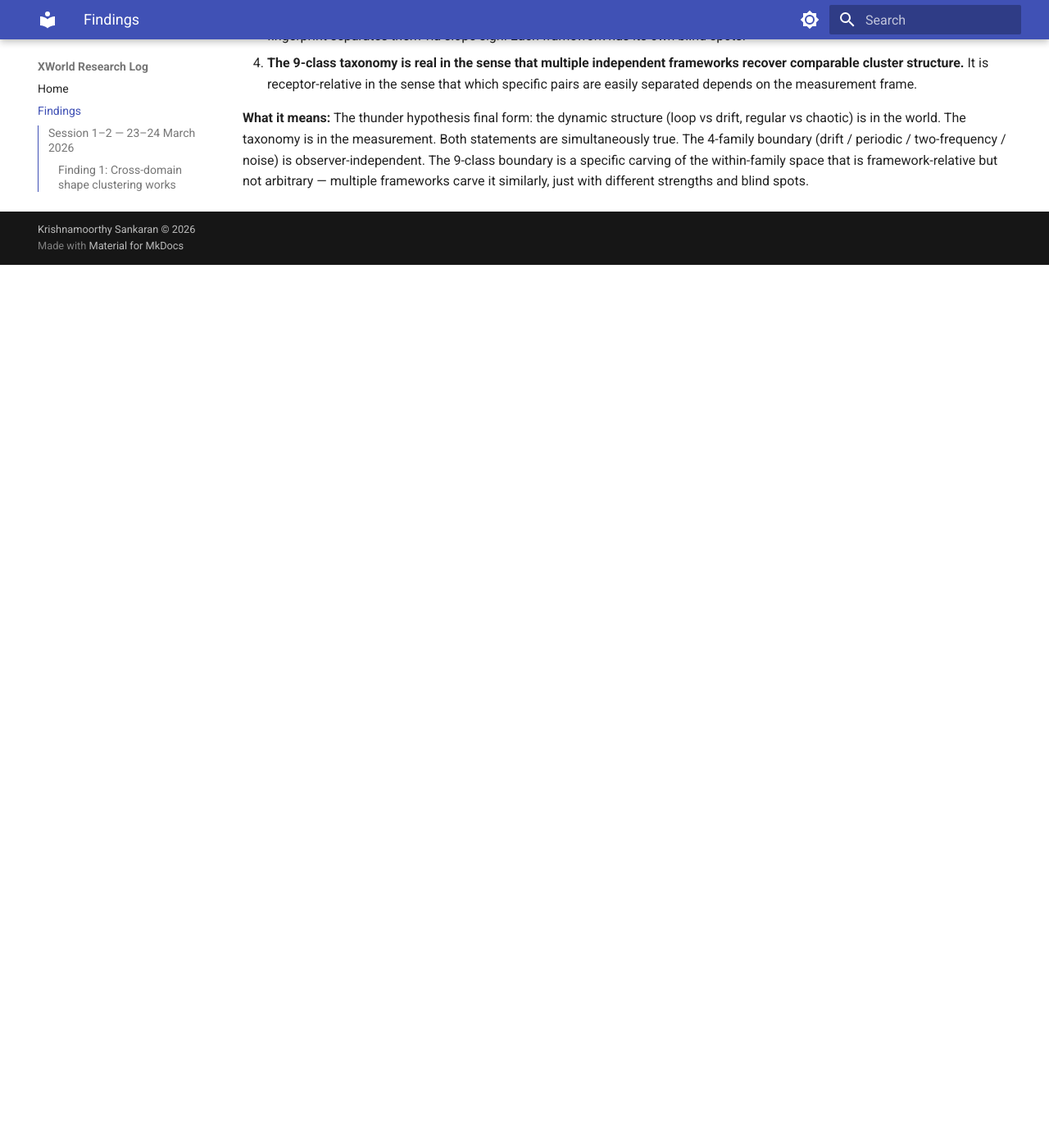
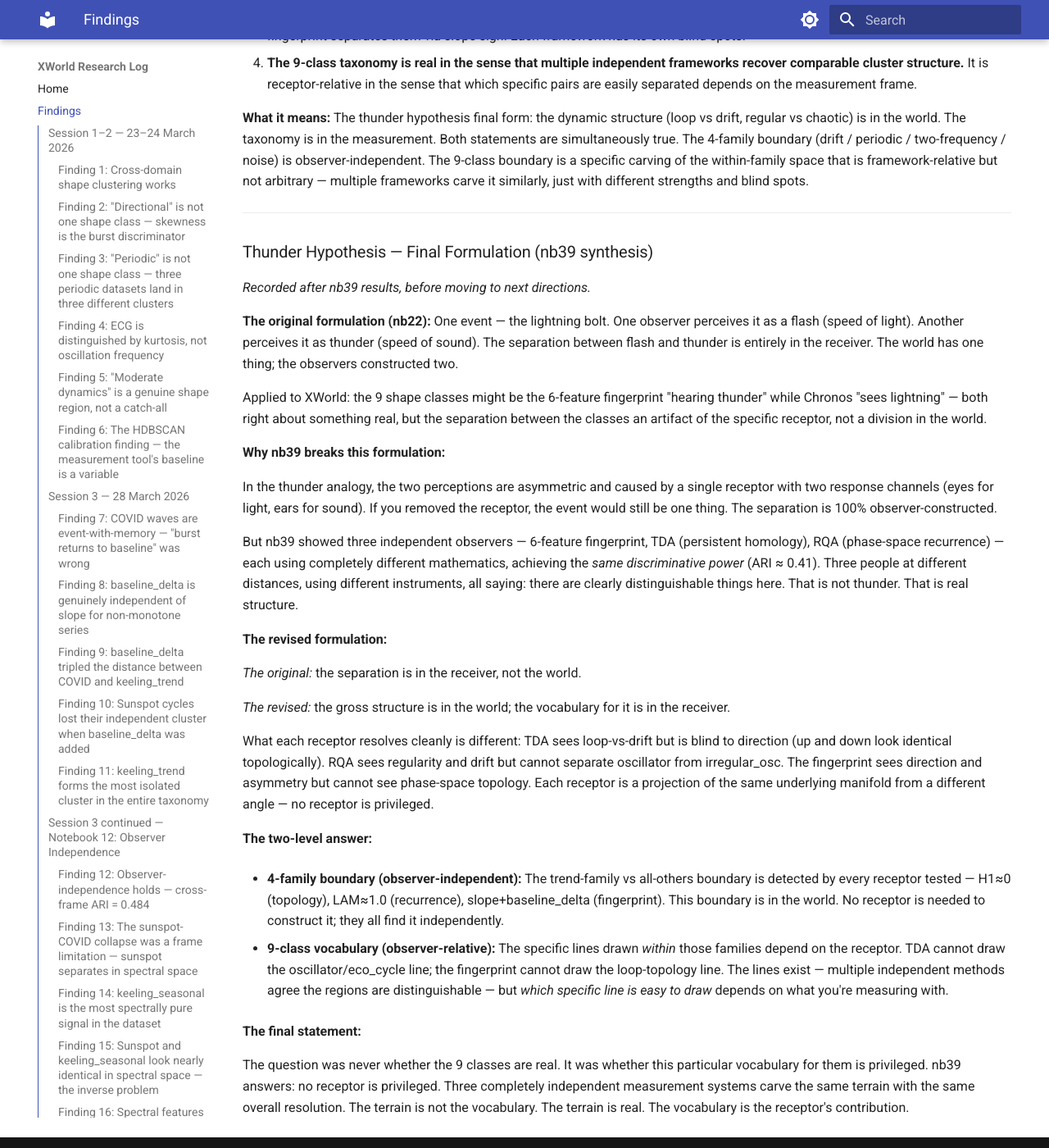
Before and after one commit to sekarkrishna/xworld, an MkDocs documentation site: the page built from notebooks/FINDINGS.md, in a window 1280 px wide and 1400 px high, scrolled down 52353 px. Shown: the whole window at 82% size. Built offline with MkDocs 1.6.1 and Material for MkDocs 9.7.7, drawn with Linux system fonts in a browser that asks for light colours; before the commit the page ends 52676 px from its top, so only the background shows below that; some of the changed text lies outside the part shown.

Commit message:
nb39 thunder hypothesis final formulation — terrain is real, vocabulary is the receptor's
After nb39 showed TDA+RQA matching fingerprint ARI (0.415 vs 0.410), the
thunder hypothesis required revision: not "separation is in the receiver" but
"gross structure is in the world, vocabulary is in the receiver." 4-family
boundary is observer-independent; 9-class carving is observer-relative.
No receptor is privileged.

Co-Authored-By: Claude Sonnet 4.6 <noreply@anthropic.com>

```diff
--- a/notebooks/FINDINGS.md
+++ b/notebooks/FINDINGS.md
@@ -1444,3 +1444,37 @@ The prediction was that the fingerprint would be privileged — that its orienta
 4. **The 9-class taxonomy is real in the sense that multiple independent frameworks recover comparable cluster structure.** It is receptor-relative in the sense that which specific pairs are easily separated depends on the measurement frame.
 
 **What it means:** The thunder hypothesis final form: the dynamic structure (loop vs drift, regular vs chaotic) is in the world. The taxonomy is in the measurement. Both statements are simultaneously true. The 4-family boundary (drift / periodic / two-frequency / noise) is observer-independent. The 9-class boundary is a specific carving of the within-family space that is framework-relative but not arbitrary — multiple frameworks carve it similarly, just with different strengths and blind spots.
+
+---
+
+### Thunder Hypothesis — Final Formulation (nb39 synthesis)
+
+*Recorded after nb39 results, before moving to next directions.*
+
+**The original formulation (nb22):** One event — the lightning bolt. One observer perceives it as a flash (speed of light). Another perceives it as thunder (speed of sound). The separation between flash and thunder is entirely in the receiver. The world has one thing; the observers constructed two.
+
+Applied to XWorld: the 9 shape classes might be the 6-feature fingerprint "hearing thunder" while Chronos "sees lightning" — both right about something real, but the separation between the classes an artifact of the specific receptor, not a division in the world.
+
+**Why nb39 breaks this formulation:**
+
+In the thunder analogy, the two perceptions are asymmetric and caused by a single receptor with two response channels (eyes for light, ears for sound). If you removed the receptor, the event would still be one thing. The separation is 100% observer-constructed.
+
+But nb39 showed three independent observers — 6-feature fingerprint, TDA (persistent homology), RQA (phase-space recurrence) — each using completely different mathematics, achieving the *same discriminative power* (ARI ≈ 0.41). Three people at different distances, using different instruments, all saying: there are clearly distinguishable things here. That is not thunder. That is real structure.
+
+**The revised formulation:**
+
+*The original:* the separation is in the receiver, not the world.
+
+*The revised:* the gross structure is in the world; the vocabulary for it is in the receiver.
+
+What each receptor resolves cleanly is different: TDA sees loop-vs-drift but is blind to direction (up and down look identical topologically). RQA sees regularity and drift but cannot separate oscillator from irregular_osc. The fingerprint sees direction and asymmetry but cannot see phase-space topology. Each receptor is a projection of the same underlying manifold from a different angle — no receptor is privileged.
+
+**The two-level answer:**
+
+- **4-family boundary (observer-independent):** The trend-family vs all-others boundary is detected by every receptor tested — H1≈0 (topology), LAM≈1.0 (recurrence), slope+baseline_delta (fingerprint). This boundary is in the world. No receptor is needed to construct it; they all find it independently.
+
+- **9-class vocabulary (observer-relative):** The specific lines drawn *within* those families depend on the receptor. TDA cannot draw the oscillator/eco_cycle line; the fingerprint cannot draw the loop-topology line. The lines exist — multiple independent methods agree the regions are distinguishable — but *which specific line is easy to draw* depends on what you're measuring with.
+
+**The final statement:**
+
+The question was never whether the 9 classes are real. It was whether this particular vocabulary for them is privileged. nb39 answers: no receptor is privileged. Three completely independent measurement systems carve the same terrain with the same overall resolution. The terrain is not the vocabulary. The terrain is real. The vocabulary is the receptor's contribution.
```
